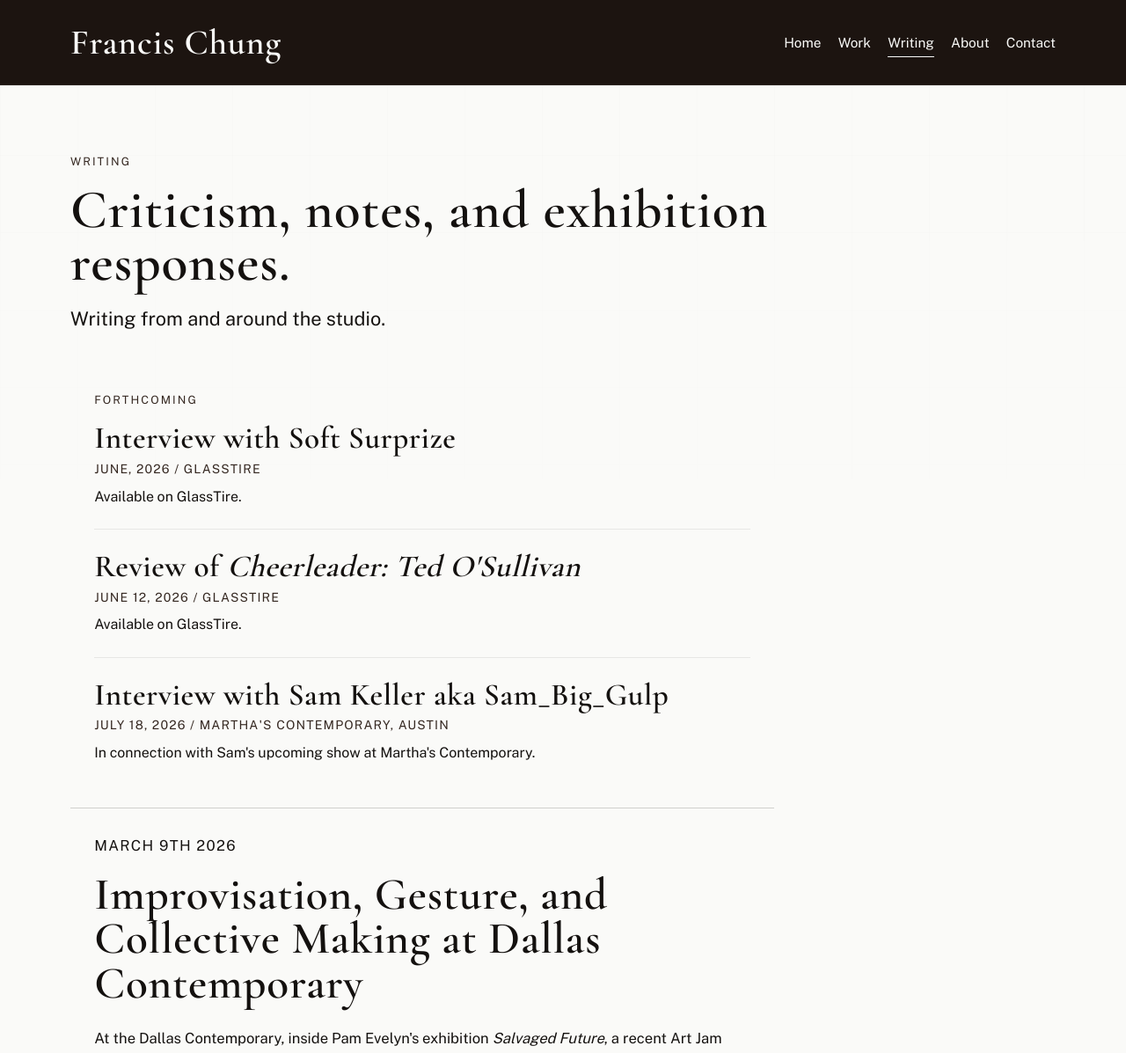
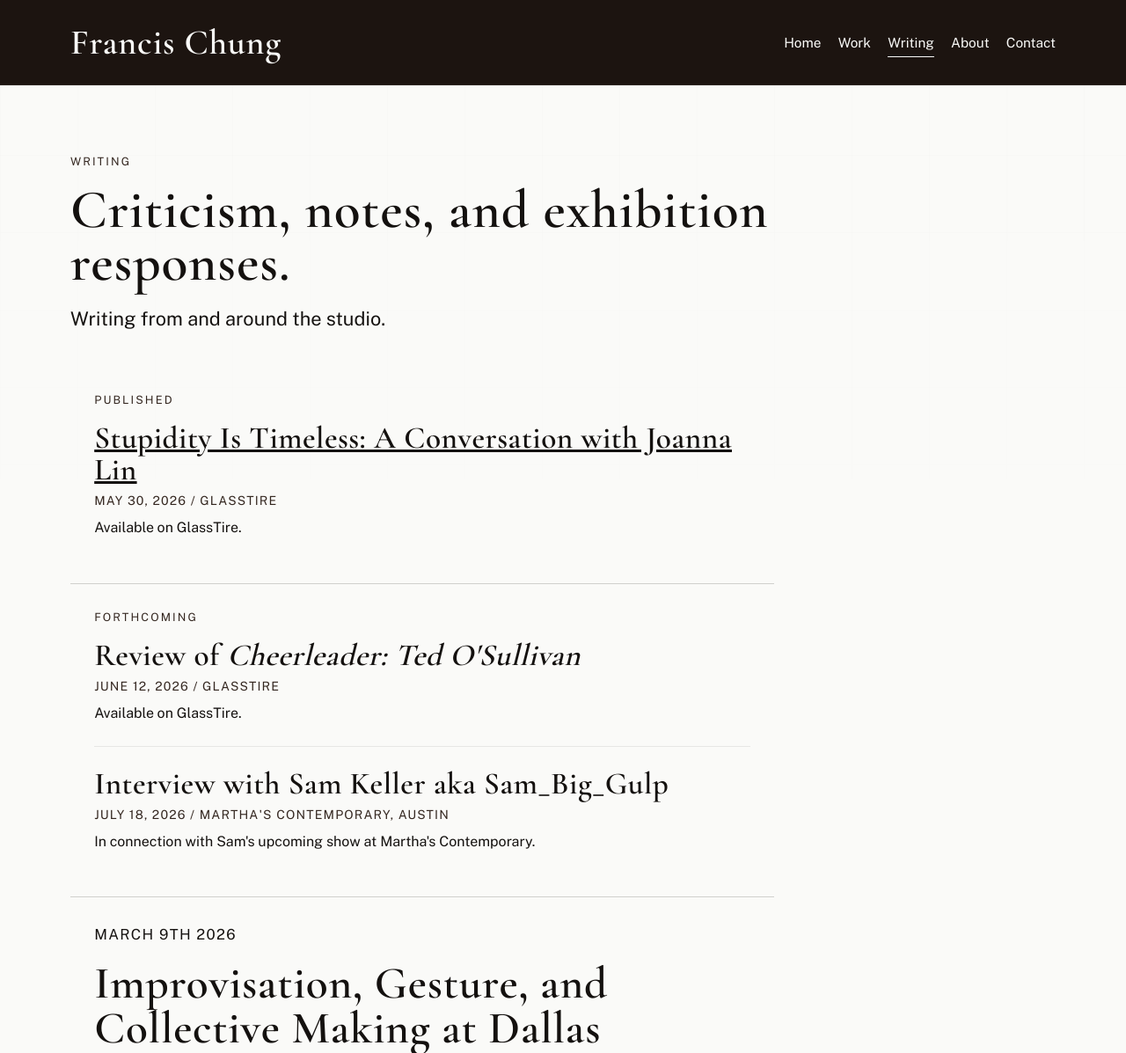
Before and after one commit to WeepingSleepwalker/weepingsleepwalker.github.io, a website: page writing.html in a window 1280 px wide. Shown: the top 1197 px of the page at 88% size. Drawn offline with nearby package versions, Linux system fonts and the light colour scheme.

Commit message:
Add Joanna Lin interview to writing page

```diff
--- a/writing.html
+++ b/writing.html
@@ -53,12 +53,16 @@
 
       <section class="writing-layout">
         <article class="panel panel-large writing-notes" data-reveal>
-          <p class="eyebrow">Forthcoming</p>
+          <p class="eyebrow">Published</p>
           <div class="writing-item">
-            <h2>Interview with Soft Surprize</h2>
-            <p class="writing-item__meta">June, 2026 / GlassTire</p>
+            <h2><a href="https://glasstire.com/2026/05/30/stupidity-is-timeless-a-conversation-with-joanna-lin/">Stupidity Is Timeless: A Conversation with Joanna Lin</a></h2>
+            <p class="writing-item__meta">May 30, 2026 / GlassTire</p>
             <p>Available on GlassTire.</p>
           </div>
+        </article>
+
+        <article class="panel panel-large writing-notes" data-reveal>
+          <p class="eyebrow">Forthcoming</p>
           <div class="writing-item">
             <h2>Review of <em>Cheerleader: Ted O'Sullivan</em></h2>
             <p class="writing-item__meta">June 12, 2026 / GlassTire</p>
```
